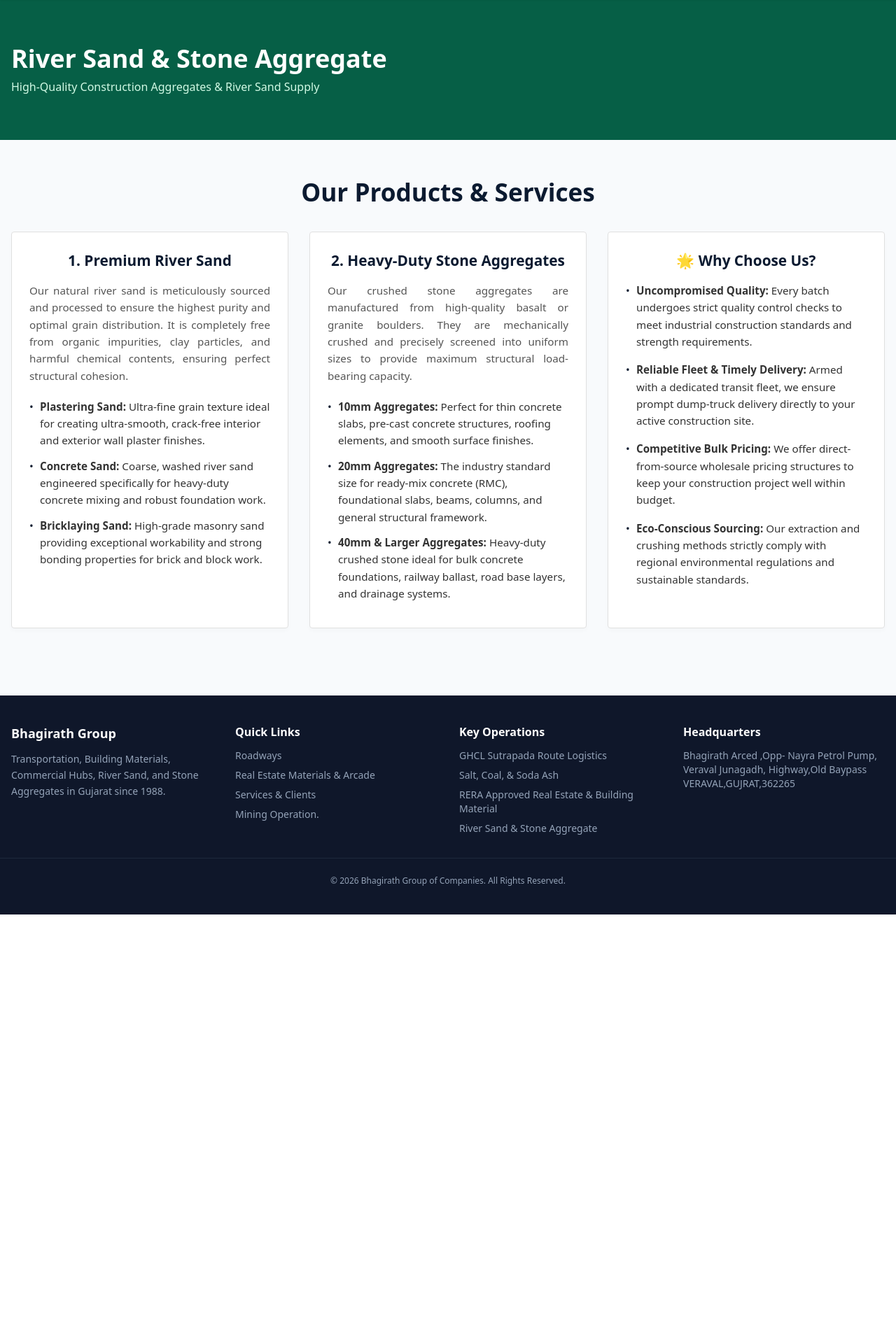
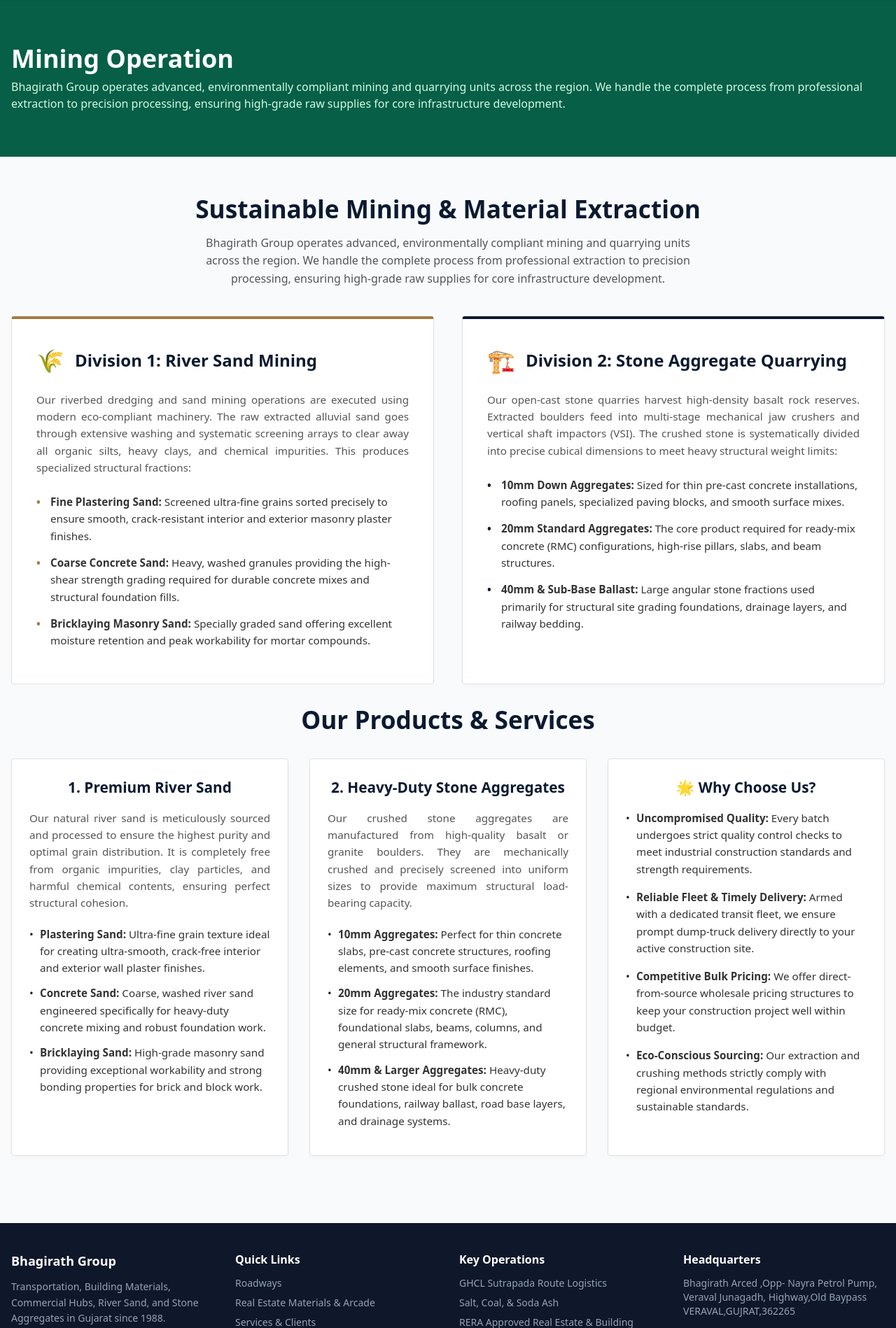
Before and after one commit to Nirav5238/Bhagirath-Group, a Flask app: a page that uses templates/Sand_Stone_Aggregate.html in a window 1280 px wide. Shown: the part 114-2012 px from the top of the page at 70% size. Before the commit the page ends 1421 px from the top, so only its background shows below. Run offline with Flask 3, Linux system fonts and the light colour scheme; some libraries are stand-ins or nearby versions.

Commit message:
change 30.10.2026-02

```diff
--- a/templates/Sand_Stone_Aggregate.html
+++ b/templates/Sand_Stone_Aggregate.html
@@ -3,14 +3,86 @@
 {% block content %}
 <section class="bg-emerald-800 text-white py-16 px-4">
     <div class="max-w-7xl mx-auto">
-        <h1 class="text-4xl font-bold">River Sand & Stone Aggregate</h1>
-        <p class="text-emerald-100 mt-2">High-Quality Construction Aggregates & River Sand Supply</p>
+        <h1 class="text-4xl font-bold">Mining Operation</h1>
+        <p class="text-emerald-100 mt-2">Bhagirath Group operates advanced, environmentally compliant mining and quarrying units across the region. We handle the complete process from professional extraction to precision processing, ensuring high-grade raw supplies for core infrastructure development.</p>
     </div>
 </section>
 
 <section class="max-w-7xl mx-auto px-4 py-12 space-y-6">
 
 <!--New 29.10.2026-->
+
+
+
+
+
+
+<h2 style="font-size: 2.2rem; color: #0b1a30; margin-bottom: 10px; font-weight: 700; text-align: center;">Sustainable Mining & Material Extraction</h2>
+<p style="text-align: center; color: #555555; max-width: 700px; margin: 0 auto 40px auto; font-size: 1rem; line-height: 1.6;">
+    Bhagirath Group operates advanced, environmentally compliant mining and quarrying units across the region. We handle the complete process from professional extraction to precision processing, ensuring high-grade raw supplies for core infrastructure development.
+</p>
+
+<!-- 2-Column Main Mining Grid Layout -->
+<div style="display: grid; grid-template-columns: repeat(auto-fit, minmax(450px, 1fr)); gap: 40px; margin-top: 20px;">
+
+    <!-- PART 1: RIVER SAND MINING DIVISION -->
+    <div style="background: #ffffff; border: 1px solid #e0e0e0; border-top: 4px solid #a37b45; border-radius: 4px; padding: 35px; box-shadow: 0 4px 6 rgba(0,0,0,0.02);">
+        <div style="display: flex; align-items: center; gap: 15px; margin-bottom: 20px;">
+            <span style="font-size: 2rem;">🌾</span>
+            <h3 style="font-size: 1.5rem; color: #0b1a30; margin: 0; font-weight: 700;">Division 1: River Sand Mining</h3>
+        </div>
+        <p style="font-size: 0.95rem; line-height: 1.6; color: #555555; margin-bottom: 25px; text-align: justify;">
+            Our riverbed dredging and sand mining operations are executed using modern eco-compliant machinery. The raw extracted alluvial sand goes through extensive washing and systematic screening arrays to clear away all organic silts, heavy clays, and chemical impurities. This produces specialized structural fractions:
+        </p>
+        <ul style="list-style-type: none; padding: 0; margin: 0; font-size: 0.95rem; line-height: 1.6; color: #333333;">
+            <li style="margin-bottom: 14px; padding-left: 20px; position: relative;">
+                <span style="color: #a37b45; position: absolute; left: 0; font-weight: bold;">•</span>
+                <strong>Fine Plastering Sand:</strong> Screened ultra-fine grains sorted precisely to ensure smooth, crack-resistant interior and exterior masonry plaster finishes.
+            </li>
+            <li style="margin-bottom: 14px; padding-left: 20px; position: relative;">
+                <span style="color: #a37b45; position: absolute; left: 0; font-weight: bold;">•</span>
+                <strong>Coarse Concrete Sand:</strong> Heavy, washed granules providing the high-shear strength grading required for durable concrete mixes and structural foundation fills.
+            </li>
+            <li style="margin-bottom: 14px; padding-left: 20px; position: relative;">
+                <span style="color: #a37b45; position: absolute; left: 0; font-weight: bold;">•</span>
+                <strong>Bricklaying Masonry Sand:</strong> Specially graded sand offering excellent moisture retention and peak workability for mortar compounds.
+            </li>
+        </ul>
+    </div>
+
+    <!-- PART 2: STONE AGGREGATE QUARRYING DIVISION -->
+    <div style="background: #ffffff; border: 1px solid #e0e0e0; border-top: 4px solid #0b1a30; border-radius: 4px; padding: 35px; box-shadow: 0 4px 6px rgba(0,0,0,0.02);">
+        <div style="display: flex; align-items: center; gap: 15px; margin-bottom: 20px;">
+            <span style="font-size: 2rem;">🏗️</span>
+            <h3 style="font-size: 1.5rem; color: #0b1a30; margin: 0; font-weight: 700;">Division 2: Stone Aggregate Quarrying</h3>
+        </div>
+        <p style="font-size: 0.95rem; line-height: 1.6; color: #555555; margin-bottom: 25px; text-align: justify;">
+            Our open-cast stone quarries harvest high-density basalt rock reserves. Extracted boulders feed into multi-stage mechanical jaw crushers and vertical shaft impactors (VSI). The crushed stone is systematically divided into precise cubical dimensions to meet heavy structural weight limits:
+        </p>
+        <ul style="list-style-type: none; padding: 0; margin: 0; font-size: 0.95rem; line-height: 1.6; color: #333333;">
+            <li style="margin-bottom: 14px; padding-left: 20px; position: relative;">
+                <span style="color: #0b1a30; position: absolute; left: 0; font-weight: bold;">•</span>
+                <strong>10mm Down Aggregates:</strong> Sized for thin pre-cast concrete installations, roofing panels, specialized paving blocks, and smooth surface mixes.
+            </li>
+            <li style="margin-bottom: 14px; padding-left: 20px; position: relative;">
+                <span style="color: #0b1a30; position: absolute; left: 0; font-weight: bold;">•</span>
+                <strong>20mm Standard Aggregates:</strong> The core product required for ready-mix concrete (RMC) configurations, high-rise pillars, slabs, and beam structures.
+            </li>
+            <li style="margin-bottom: 14px; padding-left: 20px; position: relative;">
+                <span style="color: #0b1a30; position: absolute; left: 0; font-weight: bold;">•</span>
+                <strong>40mm & Sub-Base Ballast:</strong> Large angular stone fractions used primarily for structural site grading foundations, drainage layers, and railway bedding.
+            </li>
+        </ul>
+    </div>
+
+</div>
+
+
+
+
+
+
+
 
 
 <h2 style="font-size: 2.2rem; color: #0b1a30; margin-bottom: 30px; font-weight: 700; text-align: center;">Our Products & Services</h2>
```
